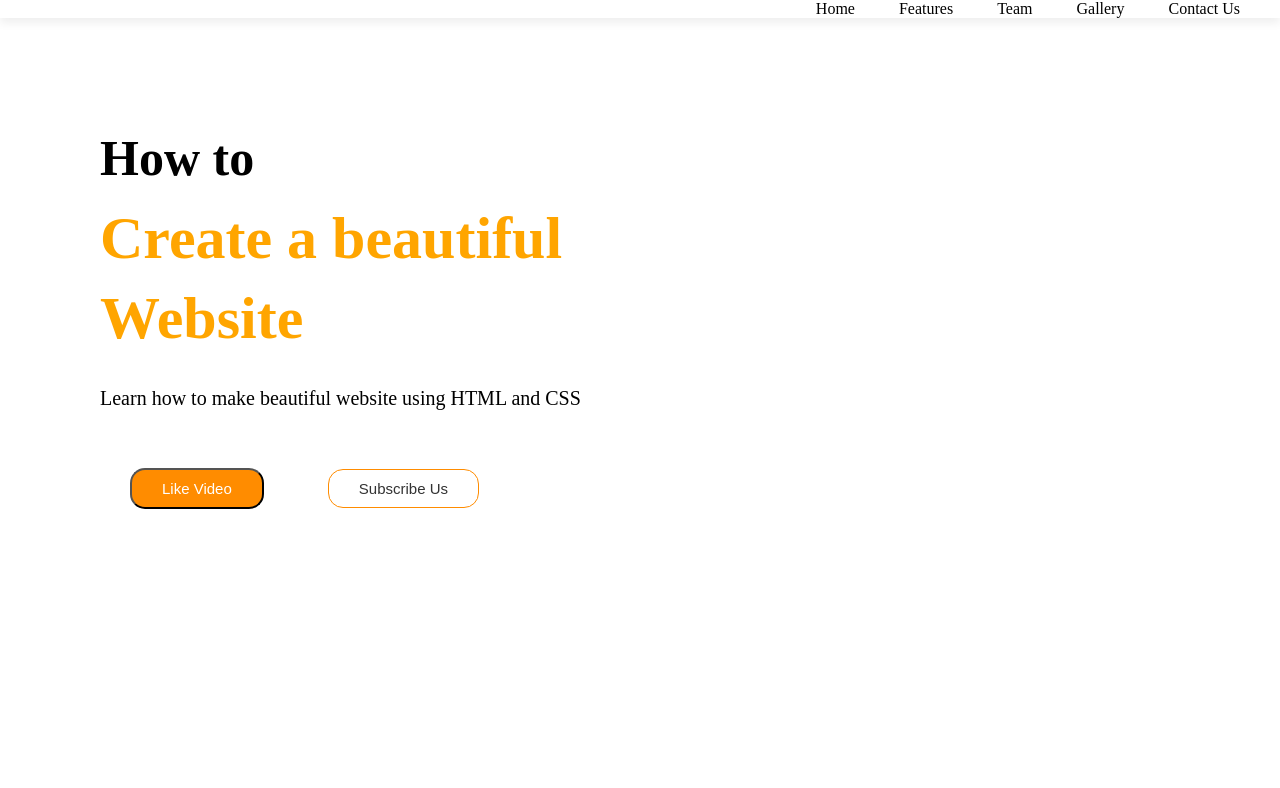
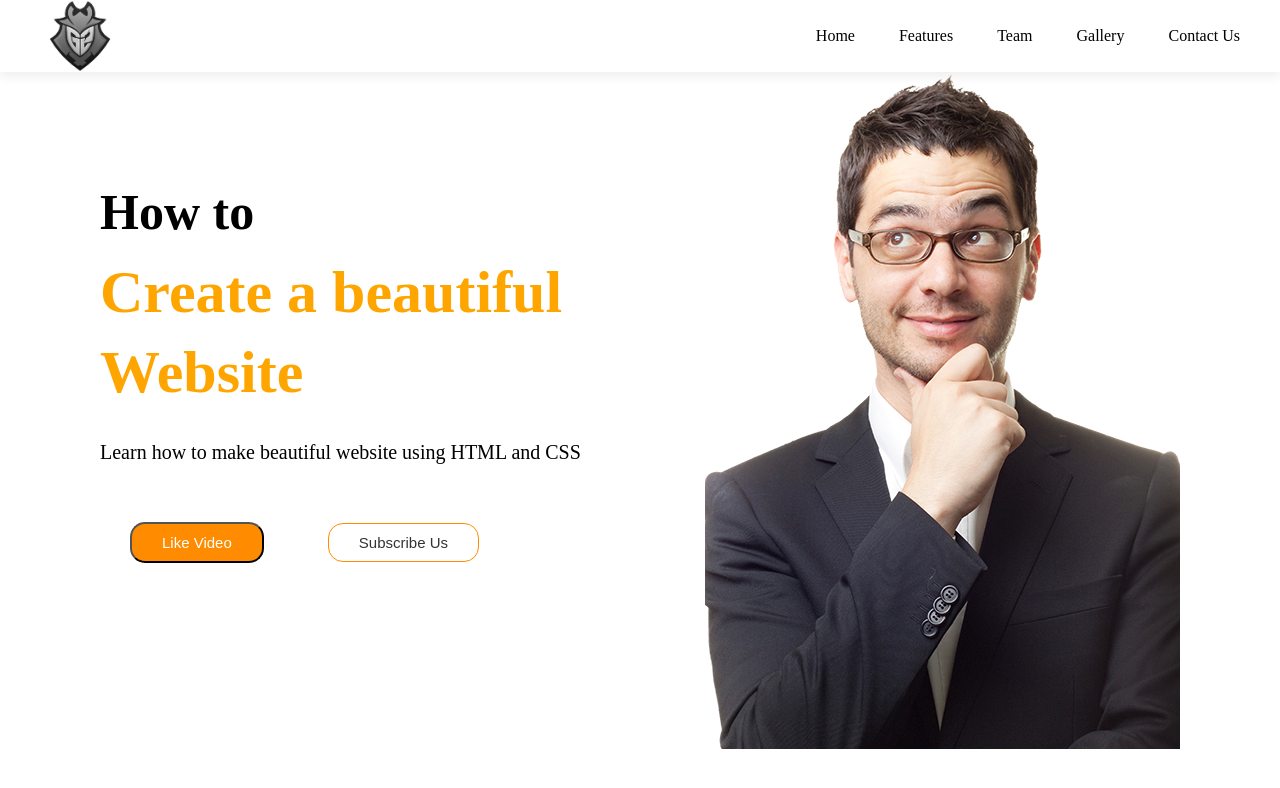
Before and after one commit to Jayveersingh3031/How_To_Create_Website-Landing-Page, a plain HTML site: page index.html in a window 1280 px wide. Drawn offline with Linux system fonts and the light colour scheme.

Commit message:
Fix image source in index.html
Updated image source in the HTML file.

```diff
--- a/index.html
+++ b/index.html
@@ -10,7 +10,7 @@
 </head>
 <body>
        <div class="navbar">
-           <img src="images.png" alt="" id="logo">
+           <img src="Logo.png" alt="" id="logo">
            <nav>
                <ul>
                    <a href="">Home</a>
@@ -30,7 +30,7 @@
                 <button type="button" id="btn2">Subscribe Us</button>
             </div>
             <div class="col2">
-                <img src="img.png" alt="" id="image">
+                <img src="image.png" alt="" id="image">
             </div>
        </div>
 </body>
```
